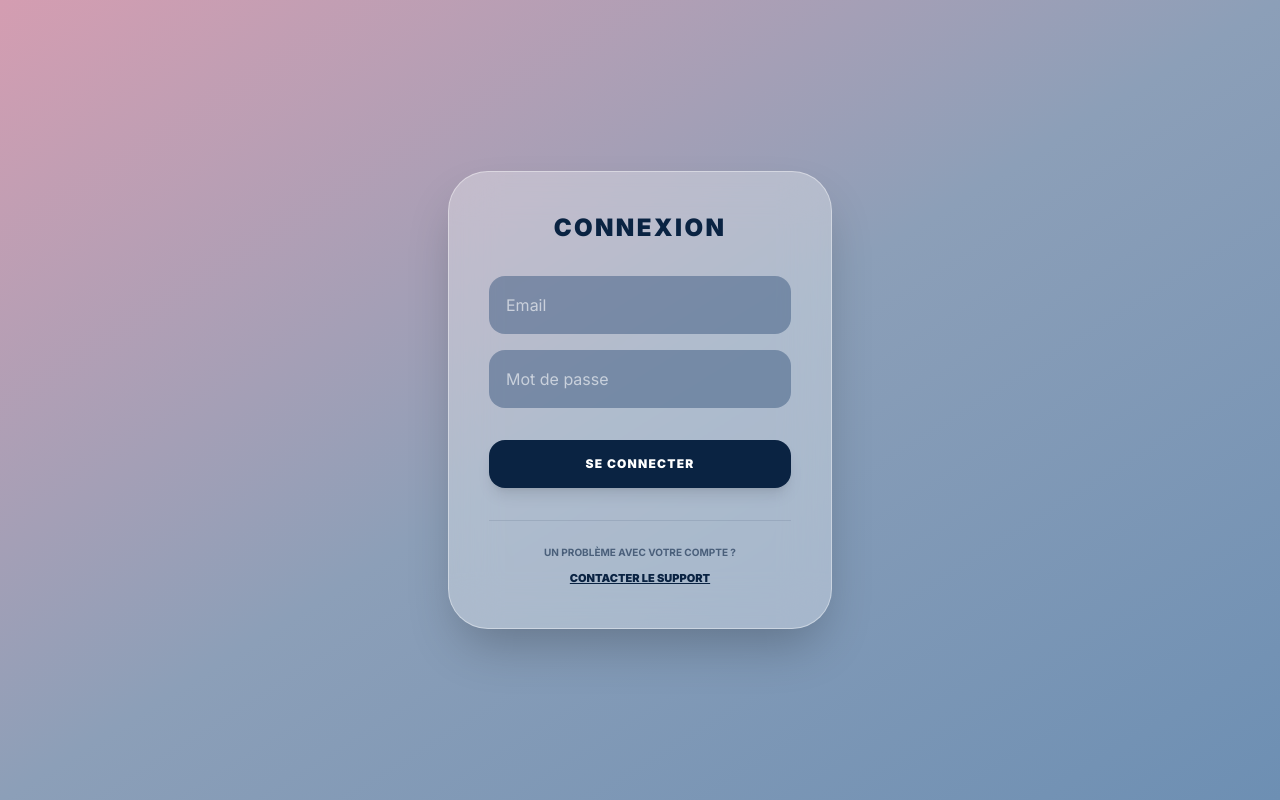
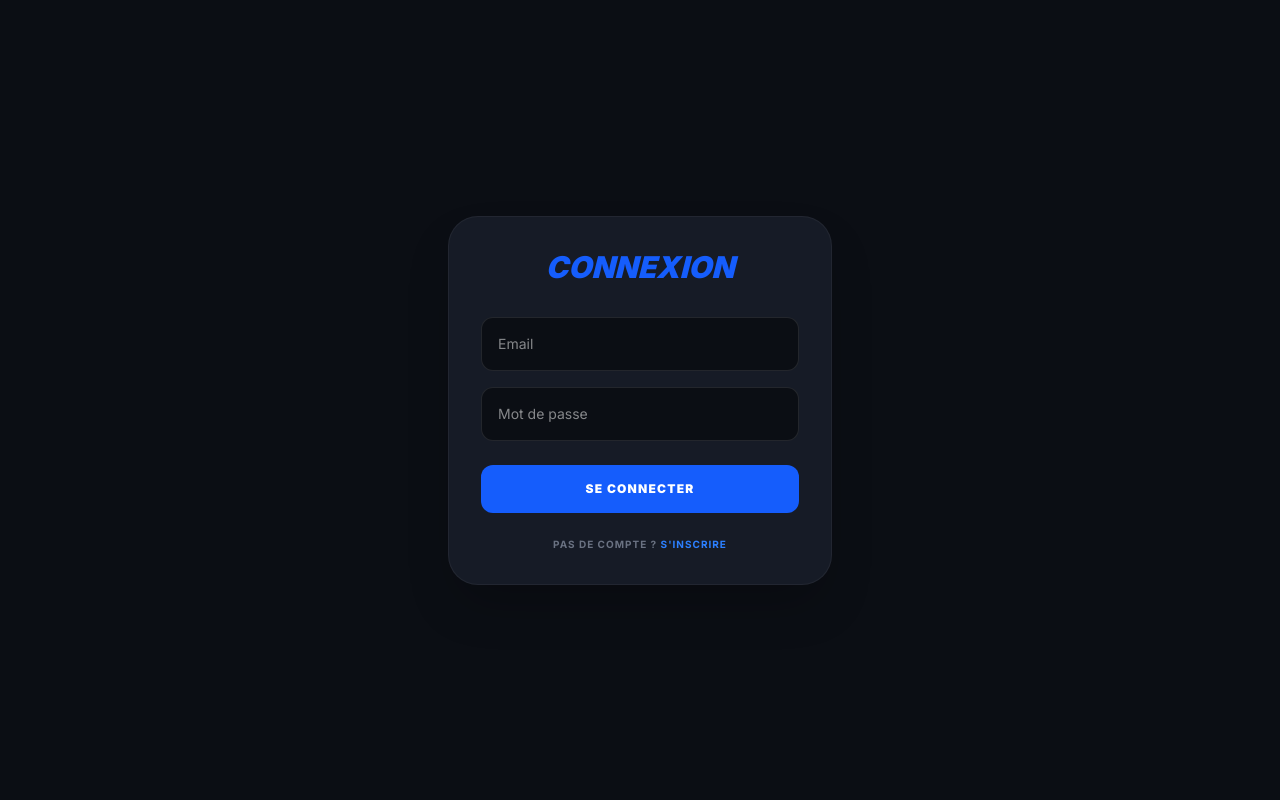
Before and after one commit to davidbyadunia04-stack/DevStep, a Next.js app: page /login in a window 1280 px wide. Built offline with nearby package versions, Linux system fonts and the light colour scheme.

Commit message:
Fix login with session cookie

```diff
--- a/app/login/page.tsx
+++ b/app/login/page.tsx
@@ -1,29 +1,54 @@
 "use client"
-import Link from 'next/link'
+import { useRouter } from 'next/navigation'
 
 export default function LoginPage() {
+  const router = useRouter()
+
+  const handleLogin = (e: React.FormEvent) => {
+    e.preventDefault()
+
+    // 1. ICI ON CRÉE LE BADGE (Le cookie de session)
+    // On lui donne le nom 'session' que ton middleware recherche
+    document.cookie = "session=active; path=/; max-age=86400" // expire après 24h
+
+    // 2. ON REDIRIGE VERS LE DASHBOARD
+    router.push('/dashboard')
+
+    // On force un petit rafraîchissement pour que le middleware voie le cookie
+    setTimeout(() => {
+        window.location.reload()
+    }, 100)
+  }
+
   return (
-    <div className="min-h-screen w-full flex items-center justify-center bg-gradient-to-br from-[#d49db1] via-[#8c9fb8] to-[#6d8fb3] p-4">
-      <div className="relative w-full max-w-sm p-10 rounded-[40px] bg-white/30 backdrop-blur-xl border border-white/40 shadow-2xl flex flex-col items-center">
-        <h1 className="text-2xl font-black text-[#0a2342] mb-8 uppercase tracking-widest">Connexion</h1>
+    <div className="min-h-screen bg-[#0b0e14] text-white flex items-center justify-center p-6">
+      <form onSubmit={handleLogin} className="w-full max-w-sm p-8 bg-[#161b26] rounded-[30px] border border-white/5 shadow-2xl">
+        <h1 className="text-3xl font-black italic text-blue-600 mb-8 text-center">CONNEXION</h1>
 
-        <form className="w-full space-y-4">
-          <input type="email" placeholder="Email" className="w-full p-4 bg-[#3d5a80]/50 text-white placeholder-white/60 rounded-2xl outline-none border border-transparent focus:border-white/40" />
-          <input type="password" placeholder="Mot de passe" className="w-full p-4 bg-[#3d5a80]/50 text-white placeholder-white/60 rounded-2xl outline-none border border-transparent focus:border-white/40" />
+        <input
+          type="email"
+          placeholder="Email"
+          className="w-full p-4 bg-[#0b0e14] border border-white/10 rounded-xl mb-4 text-sm focus:border-blue-500 outline-none transition-all"
+          required
+        />
+        <input
+          type="password"
+          placeholder="Mot de passe"
+          className="w-full p-4 bg-[#0b0e14] border border-white/10 rounded-xl mb-6 text-sm focus:border-blue-500 outline-none transition-all"
+          required
+        />
 
-          <Link href="/dashboard" className="block w-full py-4 bg-[#0a2342] text-center text-white font-black rounded-2xl shadow-lg hover:scale-105 transition-transform uppercase text-xs tracking-widest mt-4">
-            SE CONNECTER
-          </Link>
-        </form>
+        <button
+          type="submit"
+          className="w-full py-4 bg-blue-600 hover:bg-blue-700 rounded-xl font-black uppercase text-xs tracking-widest transition-all"
+        >
+          Se Connecter
+        </button>
 
-        {/* SECTION SUPPORT TECHNIQUE */}
-        <div className="mt-8 text-center border-t border-[#0a2342]/10 pt-6 w-full">
-          <p className="text-[10px] text-[#0a2342]/60 font-bold uppercase mb-1 text-center">Un problème avec votre compte ?</p>
-          <a href="mailto:TON_EMAIL@GMAIL.COM" className="text-[11px] text-[#0a2342] underline font-black hover:text-blue-800">
-            CONTACTER LE SUPPORT
-          </a>
-        </div>
-      </div>
+        <p className="mt-6 text-center text-gray-500 text-[10px] uppercase font-bold tracking-widest">
+          Pas de compte ? <span className="text-blue-500 cursor-pointer">S'inscrire</span>
+        </p>
+      </form>
     </div>
   )
 }
```
